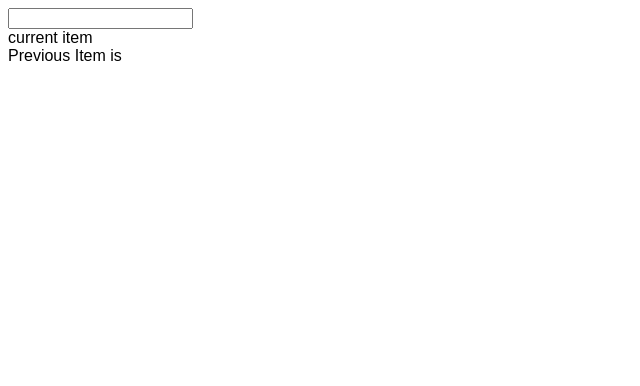
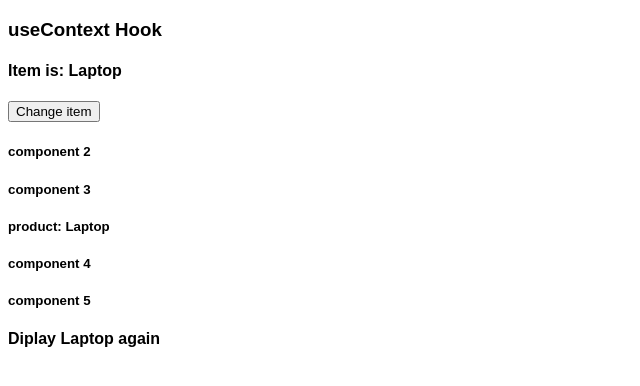
Before and after one commit to muazimmaqbool/Reactjs-with-Me, a React (Create React App) app: page / in a window 1280 px wide. Shown: the top 386 px of the page, without its empty margins (0-640 px from the left). Built offline with nearby package versions, Linux system fonts and the light colour scheme.

Commit message:
useRef done

```diff
--- a/src/App.jsx
+++ b/src/App.jsx
@@ -135,9 +135,9 @@ function App() {
       {/* <UseEffect4Example/> */}
 
       {/* <UseMemo /> */}
-      <UseRef/>
+      {/* <UseRef/> */}
 
-      {/* <UseContext/> */}
+      <UseContext/>
 
       {/* <UseReducer/>  */}
       {/* <UseReducer2/> */}
```
